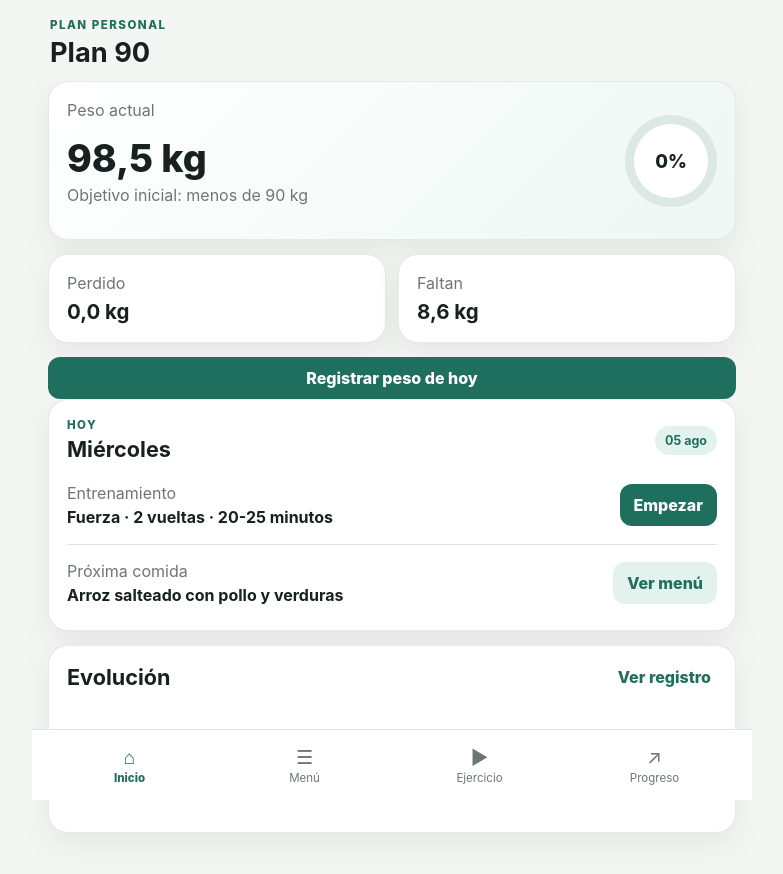
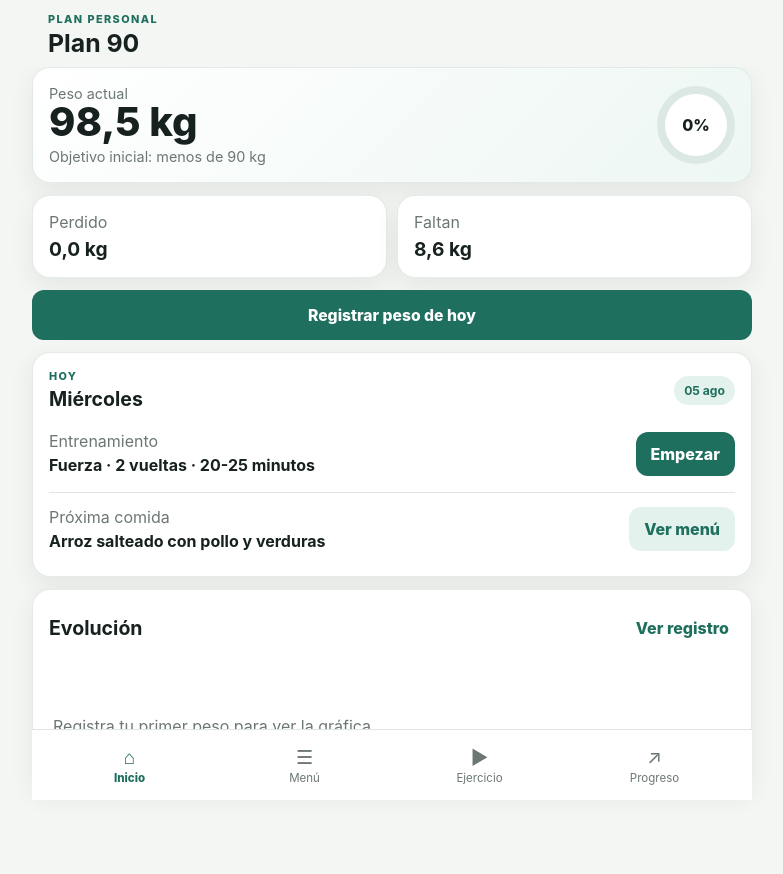
Before and after one commit to pacoggg/Plan90, a plain HTML site: page index.html in a window 1280 px wide. Shown: the whole page, without its empty margins (248-1031 px from the left). Drawn offline with Linux system fonts and the light colour scheme.

Commit message:
v0.1.1 - Ampliar y compactar diseño móvil

```diff
--- a/styles-base.css
+++ b/styles-base.css
@@ -8,39 +8,46 @@
   --accent: #e59c36;
   --danger: #b44444;
   --border: #dfe6e2;
-  --shadow: 0 10px 30px rgba(26, 55, 48, .08);
-  --radius: 20px;
+  --shadow: 0 8px 24px rgba(26,55,48,.08);
+  --radius: 18px;
 }
 * { box-sizing: border-box; }
-html { background: var(--bg); }
-body { margin: 0; font-family: Inter, ui-sans-serif, system-ui, -apple-system, BlinkMacSystemFont, "Segoe UI", sans-serif; color: var(--text); background: var(--bg); padding-bottom: 92px; }
+html { min-height: 100%; background: var(--bg); }
+body { min-height: 100dvh; margin: 0; font-family: Inter, ui-sans-serif, system-ui, -apple-system, BlinkMacSystemFont, "Segoe UI", sans-serif; color: var(--text); background: var(--bg); padding-bottom: calc(84px + env(safe-area-inset-bottom)); }
 button, input { font: inherit; }
-button { cursor: pointer; }
-.app-header { position: sticky; top: 0; z-index: 10; display: flex; justify-content: space-between; align-items: center; padding: 18px 18px 12px; background: rgba(244,246,243,.94); backdrop-filter: blur(12px); }
+button { cursor: pointer; min-height: 44px; }
+.app-header { position: sticky; top: 0; z-index: 10; display: flex; justify-content: space-between; align-items: center; width: 100%; padding: calc(12px + env(safe-area-inset-top)) 16px 10px; background: rgba(244,246,243,.96); backdrop-filter: blur(12px); }
 h1, h2, h3, p { margin-top: 0; }
-h1 { margin-bottom: 0; font-size: 1.7rem; }
-h2 { margin-bottom: 0; font-size: 1.35rem; }
+h1 { margin-bottom: 0; font-size: 1.55rem; line-height: 1.1; }
+h2 { margin-bottom: 0; font-size: 1.22rem; }
 h3 { font-size: 1.05rem; }
-main { max-width: 720px; margin: 0 auto; padding: 0 16px 24px; }
-.screen { display: none; animation: fade .18s ease; }
+main { width: 100%; max-width: none; margin: 0; padding: 0 14px 20px; }
+.screen { display: none; width: 100%; animation: fade .18s ease; }
 .screen.active { display: block; }
 @keyframes fade { from { opacity: 0; transform: translateY(4px); } }
-.card { background: var(--card); border: 1px solid rgba(223,230,226,.8); border-radius: var(--radius); padding: 18px; box-shadow: var(--shadow); margin-bottom: 14px; }
-.hero { display: flex; align-items: center; justify-content: space-between; background: linear-gradient(135deg, #ffffff 0%, #edf7f3 100%); }
-.hero-weight { font-size: 2.35rem; font-weight: 800; margin-bottom: 4px; }
-.progress-ring { width: 92px; height: 92px; border-radius: 50%; display: grid; place-items: center; font-weight: 800; font-size: 1.15rem; background: conic-gradient(var(--primary) 0deg, #dce8e3 0deg); position: relative; }
-.progress-ring::after { content: ""; position: absolute; inset: 9px; background: white; border-radius: 50%; }
+.card { width: 100%; background: var(--card); border: 1px solid rgba(223,230,226,.8); border-radius: var(--radius); padding: 16px; box-shadow: var(--shadow); margin-bottom: 12px; }
+.hero { display: flex; align-items: center; justify-content: space-between; gap: 16px; min-height: 116px; background: linear-gradient(135deg,#ffffff 0%,#edf7f3 100%); }
+.hero-weight { font-size: clamp(2rem,9vw,2.5rem); line-height: 1; font-weight: 800; margin-bottom: 6px; }
+.progress-ring { flex: 0 0 auto; width: 78px; height: 78px; border-radius: 50%; display: grid; place-items: center; font-weight: 800; font-size: 1rem; background: conic-gradient(var(--primary) 0deg,#dce8e3 0deg); position: relative; }
+.progress-ring::after { content: ""; position: absolute; inset: 8px; background: white; border-radius: 50%; }
 .progress-ring span { position: relative; z-index: 1; }
-.grid-2 { display: grid; grid-template-columns: 1fr 1fr; gap: 12px; }
-.metric { display: flex; flex-direction: column; gap: 6px; }
-.metric strong { font-size: 1.28rem; }
+.grid-2 { display: grid; grid-template-columns: 1fr 1fr; gap: 10px; }
+.metric { display: flex; flex-direction: column; gap: 5px; min-height: 78px; justify-content: center; }
+.metric strong { font-size: 1.2rem; }
 .metric-label, .label, .muted { color: var(--muted); }
-.eyebrow { color: var(--primary); font-size: .72rem; letter-spacing: .13em; font-weight: 800; margin-bottom: 4px; }
-.section-title { display: flex; align-items: center; justify-content: space-between; margin-bottom: 14px; }
+.muted { margin-bottom: 0; font-size: .9rem; }
+.eyebrow { color: var(--primary); font-size: .68rem; letter-spacing: .13em; font-weight: 800; margin-bottom: 4px; }
+.section-title { display: flex; align-items: center; justify-content: space-between; gap: 12px; margin-bottom: 12px; }
 .sticky-title { padding-top: 4px; }
-.pill { background: var(--primary-2); color: var(--primary); padding: 7px 10px; border-radius: 999px; font-size: .78rem; font-weight: 700; }
-.today-row { display: flex; justify-content: space-between; align-items: center; gap: 12px; padding: 7px 0; }
-.today-row p { margin: 4px 0 0; font-weight: 700; }
-.border-top { border-top: 1px solid var(--border); margin-top: 10px; padding-top: 16px; }
-.primary, .secondary, .ghost, .danger-outline { border: 0; border-radius: 12px; padding: 11px 14px; font-weight: 800; }
+.pill { background: var(--primary-2); color: var(--primary); padding: 7px 10px; border-radius: 999px; font-size: .76rem; font-weight: 700; }
+.today-row { display: flex; justify-content: space-between; align-items: center; gap: 12px; padding: 8px 0; }
+.today-row > div { min-width: 0; }
+.today-row p { margin: 4px 0 0; font-weight: 700; line-height: 1.3; }
+.border-top { border-top: 1px solid var(--border); margin-top: 8px; padding-top: 14px; }
+.primary, .secondary, .ghost, .danger-outline { border: 0; border-radius: 12px; padding: 11px 15px; font-weight: 800; }
 .primary { background: var(--primary); color: white; }
+.quick-register { margin: 0 0 12px; min-height: 50px; font-size: .98rem; }
+@media (min-width: 760px) {
+  .app-header, main { max-width: 760px; margin-left: auto; margin-right: auto; }
+  main { padding-left: 20px; padding-right: 20px; }
+}
```
